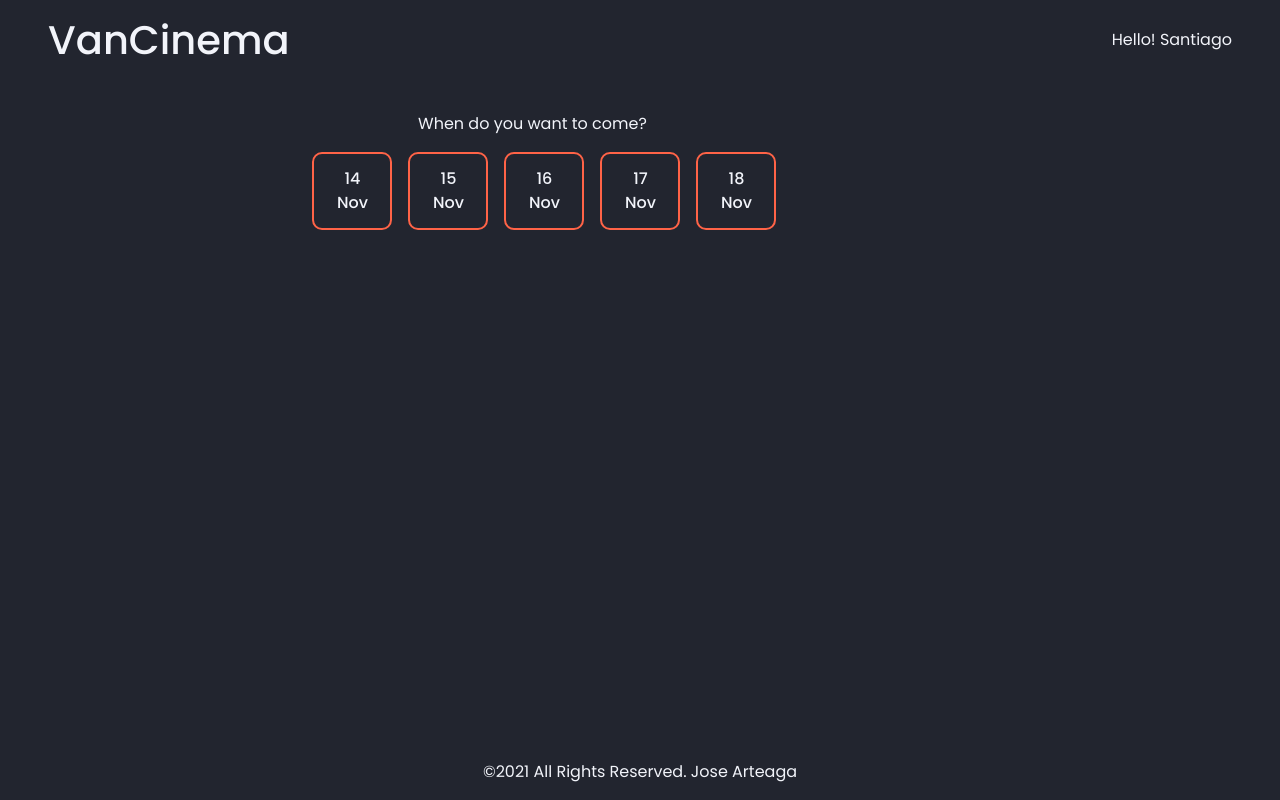
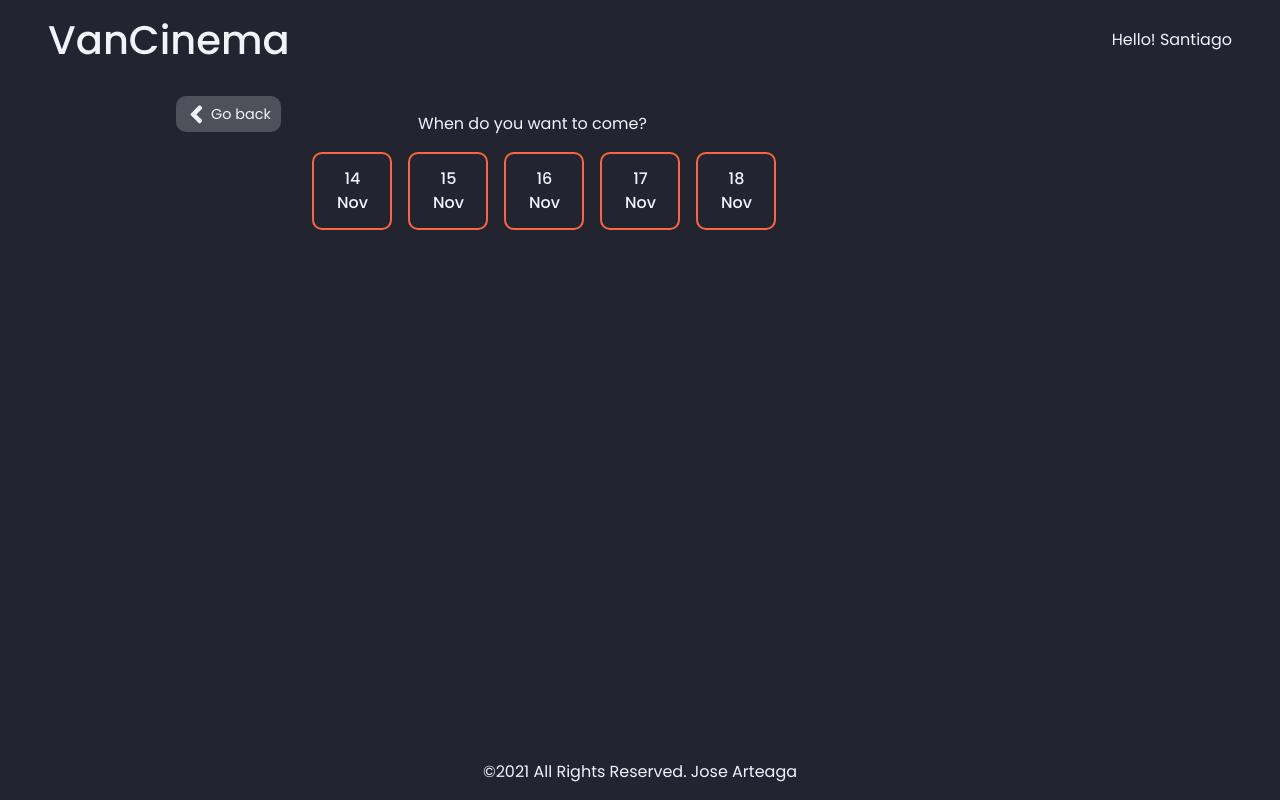
Before and after one commit to jharteaga/movie-booking-system, a React app: page /showtime in a window 1280 px wide. Built offline with nearby package versions, Linux system fonts and the light colour scheme.

Commit message:
feat: Add go back button in Showtime component, and link to logo

```diff
--- a/src/components/Header/Header.js
+++ b/src/components/Header/Header.js
@@ -1,11 +1,14 @@
 import React from 'react'
+import { NavLink } from 'react-router-dom'
 
 import { Container } from './Header.style'
 
 const Header = () => {
   return (
     <Container>
-      <h1 className="logo">VanCinema</h1>
+      <h1 className="logo">
+        <NavLink to="/">VanCinema</NavLink>
+      </h1>
       <p className="user-profile">Hello! Santiago</p>
     </Container>
   )
--- a/src/components/Header/Header.style.js
+++ b/src/components/Header/Header.style.js
@@ -7,6 +7,11 @@ export const Container = styled.header`
   padding: 1rem 3rem;
   max-width: 100%;
   width: 100%;
+
+  a {
+    color: inherit;
+    text-decoration: none;
+  }
 
   h1,
   p {
--- a/src/views/Showtime/Showtime.js
+++ b/src/views/Showtime/Showtime.js
@@ -2,15 +2,22 @@ import React, { useContext, useEffect, useState } from 'react'
 import axios from 'axios'
 import DateButtonGroup from '../../components/ButtonGroup/ButtonGroup'
 import Cinema from '../../components/Cinema/Cinema'
+import { useHistory } from 'react-router-dom'
+import { FaAngleLeft } from 'react-icons/fa'
 import { getDates, times } from '../../utils/datetime'
 import { MovieContext } from '../../context/movie/MovieContext'
 import { Container } from './Showtime.style'
 import { api, initSeats } from '../../config'
 
 const Showtime = () => {
+  const history = useHistory()
   const { updateMovieDateTime, movie, seatsSelected } = useContext(MovieContext)
   const [dateSelected, setDateSelected] = useState()
   const [timeSelected, setTimeSelected] = useState()
+
+  const handleGoBack = () => {
+    history.push('/movie-detail')
+  }
 
   const handleChangeDate = (value) => {
     setDateSelected(value)
@@ -40,6 +47,9 @@ const Showtime = () => {
 
   return (
     <Container>
+      <div className="detail__header__back" onClick={handleGoBack}>
+        <FaAngleLeft /> <span>Go back</span>
+      </div>
       <div className="options-container date-picker">
         <p>When do you want to come?</p>
         <DateButtonGroup data={getDates()} onChange={handleChangeDate} />
--- a/src/views/Showtime/Showtime.style.js
+++ b/src/views/Showtime/Showtime.style.js
@@ -3,7 +3,27 @@ import styled from 'styled-components'
 export const Container = styled.div`
   max-width: 100%;
   width: 100%;
-  position: relative;
+  /* position: relative; */
+
+  .detail__header__back {
+    display: flex;
+    align-items: center;
+    justify-content: space-around;
+    margin-top: 1rem;
+    width: 105px;
+    font-size: 1.8rem;
+    margin-left: 1rem;
+    padding: 0;
+    background-color: rgba(255, 255, 255, 0.2);
+    padding: 4px 10px 3px 6px;
+    border-radius: 10px;
+    cursor: pointer;
+    border: transparent;
+
+    & span {
+      font-size: 0.9rem;
+    }
+  }
 
   h1 {
     text-align: center;
@@ -83,6 +103,11 @@ export const Container = styled.div`
       'timePicker timePicker order'
       'cinema cinema order';
 
+    .detail__header__back {
+      position: absolute;
+      left: 10rem;
+    }
+
     .mobile-order-container {
       display: none;
     }
```
Also changed, not shown: public/bundle.js, 1 other file (tests, documents, lock files or other folders).
